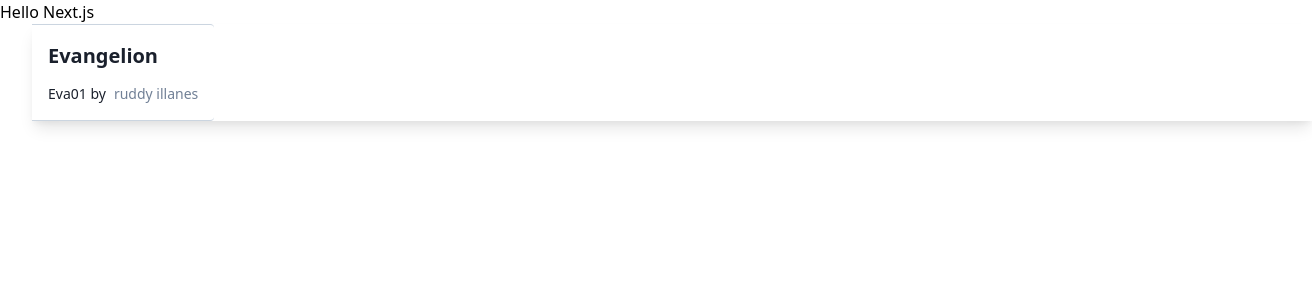
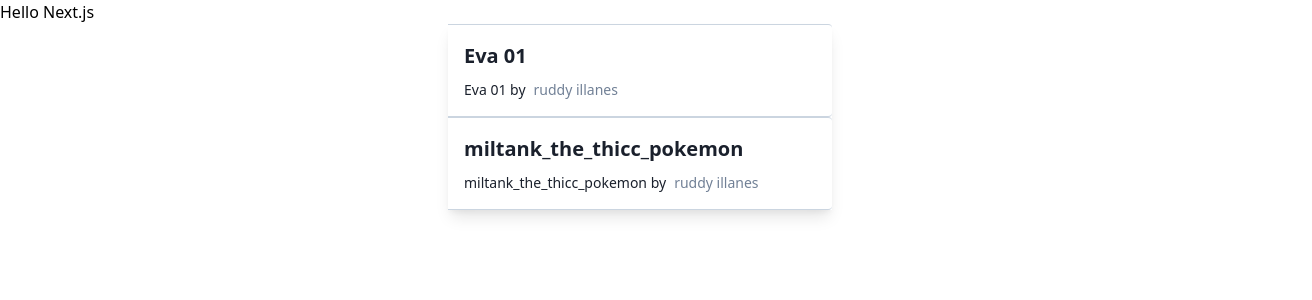
Before and after one commit to daiyadove/model_viewer_land, a Next.js app: page / in a window 1280 px wide. Shown: the top 300 px of the page, 1312 px wide, since content can reach past the window. Built offline with nearby package versions, Linux system fonts and the light colour scheme.

Commit message:
コンポーネントに組み込む

```diff
--- a/components/ModelInfo.jsx
+++ b/components/ModelInfo.jsx
@@ -1,7 +1,13 @@
 const ModelInfo = (props) => {
   return (
-    <div>
-      {props.title}
+    <div class="border-t border-b border-gray-400 lg:border-l-0 lg:border-t lg:border-gray-400 bg-white rounded-b lg:rounded-b-none lg:rounded-r p-4 leading-normal">
+      <div class="mb-1">
+        <div class="text-gray-900 font-bold text-xl mb-2">{props.title}</div>
+      </div>
+      <div class="text-sm">
+        <span class="text-gray-900 leading-none">{props.title} by</span>
+        <span class="text-gray-600 leading-none ml-2">ruddy illanes</span>
+      </div>
     </div>
   )
 }
--- a/components/ModelItem.jsx
+++ b/components/ModelItem.jsx
@@ -10,6 +10,9 @@
         alt: props.alt
       }}
     />
+    <ModelInfo
+      title={props.alt}
+    />
   </div>
 )
 
--- a/components/ModelView.jsx
+++ b/components/ModelView.jsx
@@ -12,7 +12,8 @@
       interaction-prompt="auto"
       auto-rotate
       magic-leap
-      style={{width: '384px', height: '250px'}}>
+      class="w-auto lg:max-w-1/2"
+      >
     </model-viewer>
   )
 }
--- a/pages/index.jsx
+++ b/pages/index.jsx
@@ -9,23 +9,8 @@
       <script type="module" src="https://unpkg.com/@google/model-viewer/dist/model-viewer.js"></script>
     </Head>
     <p>Hello Next.js</p>
-    {/* <ModelList /> */}
-    <div class="mb-8 ml-8 max-w-sm w-full lg:max-w-full lg:flex shadow-lg">
-      <ModelItem
-        class="lg:h-auto lg:w-48"
-        src='https://firebasestorage.googleapis.com/v0/b/anyr-land.appspot.com/o/eva%2Fout.glb?alt=media&token=1eec0063-b796-48b5-9fcd-a228bd1d26ba'
-        iosSrc='https://firebasestorage.googleapis.com/v0/b/anyr-land.appspot.com/o/eva%2Fusdz%2FEva01.usdz?alt=media&token=e8900293-8bb2-4865-969e-5397b26a4fb3'
-        alt='Eva 01'
-      />
-      <div class="border-t border-b border-gray-400 lg:border-l-0 lg:border-t lg:border-gray-400 bg-white rounded-b lg:rounded-b-none lg:rounded-r p-4 flex flex-col justify-between leading-normal">
-        <div class="mb-1">
-          <div class="text-gray-900 font-bold text-xl mb-2">Evangelion</div>
-        </div>
-        <div class="text-sm">
-          <span class="text-gray-900 leading-none">Eva01 by</span>
-          <span class="text-gray-600 leading-none ml-2">ruddy illanes</span>
-        </div>
-      </div>
+    <div class="container mx-auto mb-8 max-w-sm w-full lg:max-w-1/2 shadow-lg">
+      <ModelList />
     </div>
   </Layout>
 )
```
